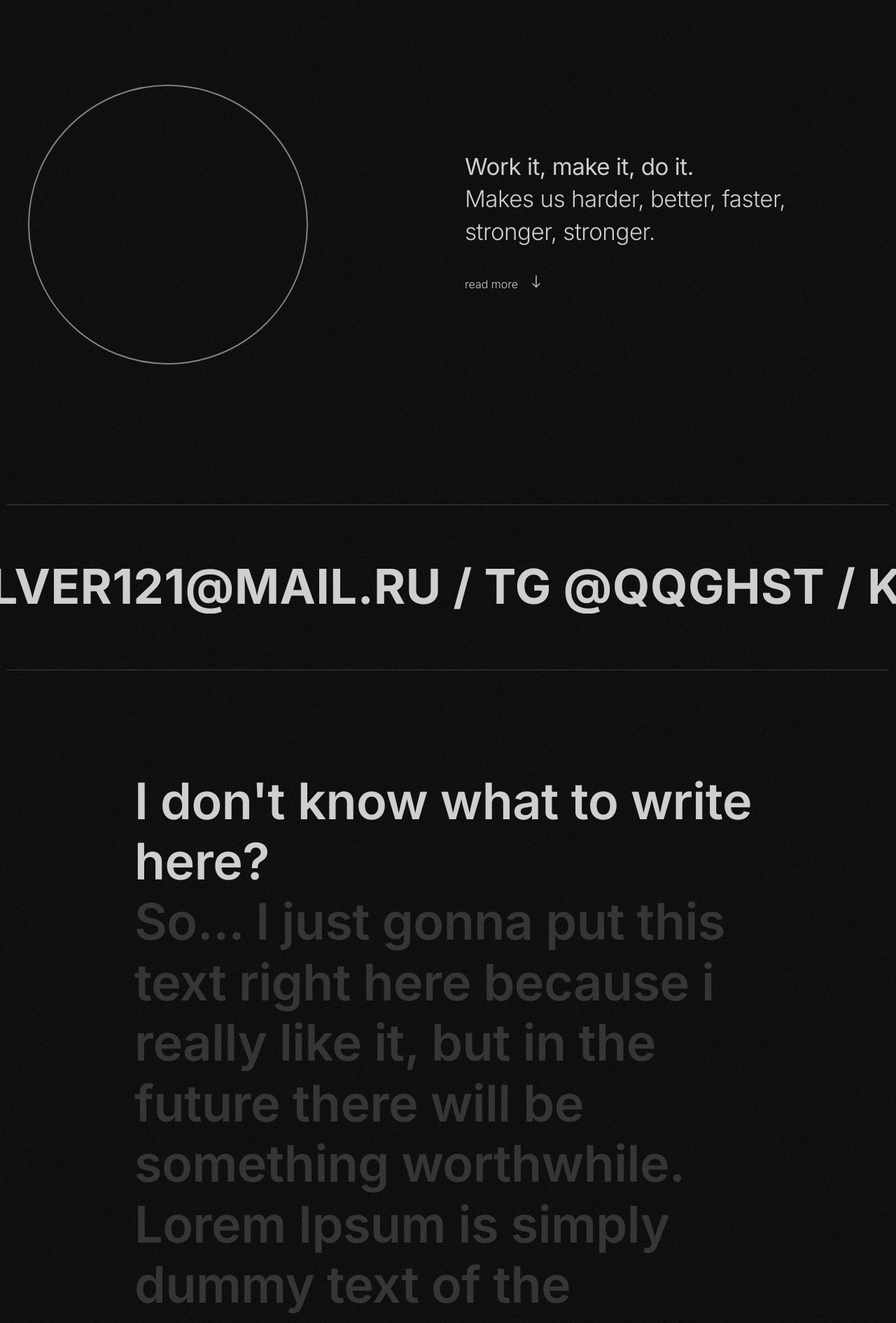
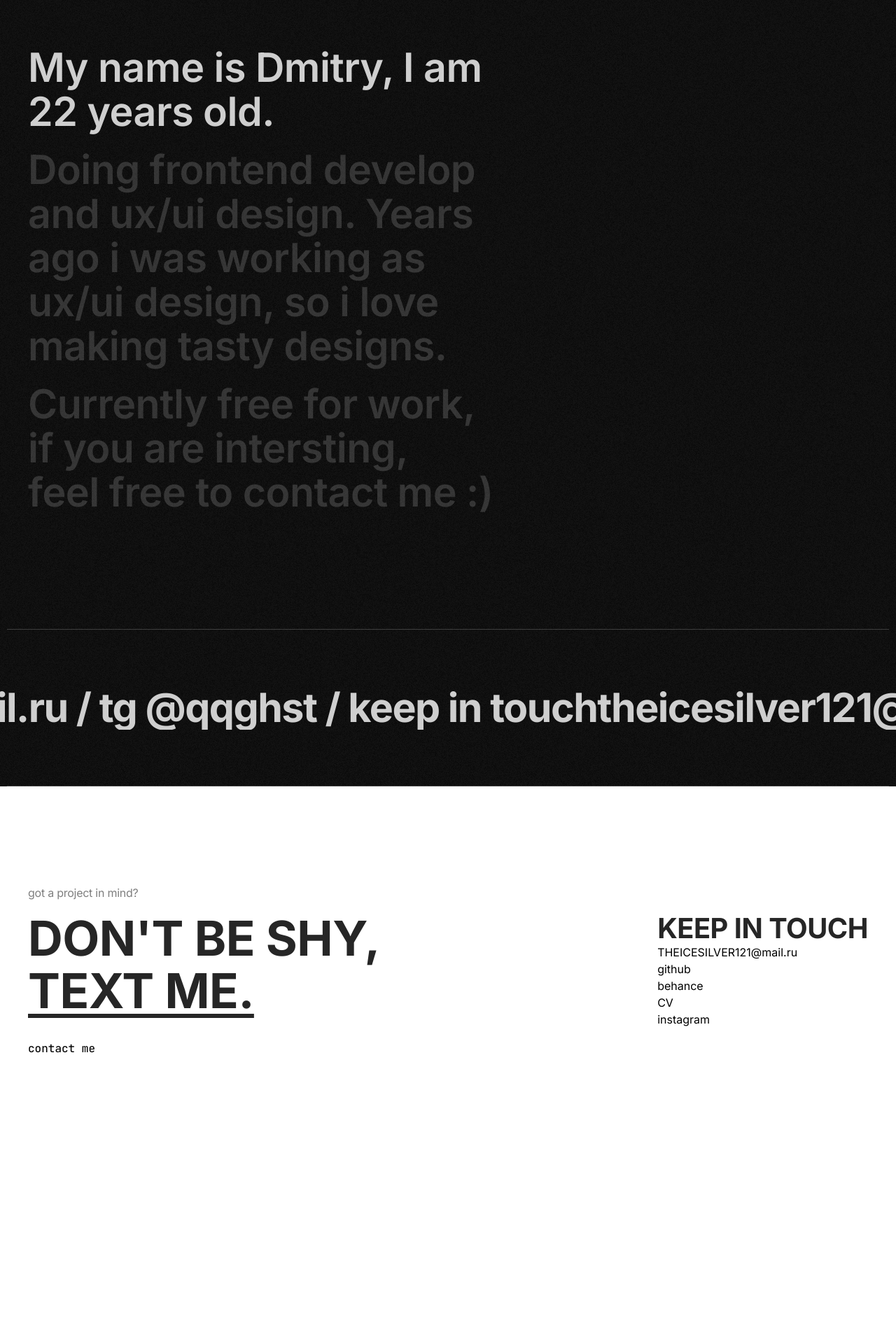
Before and after one commit to qqghst/my-website, a React (Create React App) app: page / in a window 1280 px wide. Shown: the part 880-2771 px from the top of the page at 70% size. After the commit the page ends 2611 px from the top, so only its background shows below. Built offline with nearby package versions, Linux system fonts and the light colour scheme; a web font is replaced by a local one.

Commit message:
section about complete

```diff
--- a/src/App.tsx
+++ b/src/App.tsx
@@ -11,7 +11,7 @@ function App() {
     const [loading, setLoading] = useState(false);
 
     useEffect(() => {
-        setLoading(true);
+        setLoading(false);
         setTimeout(() => {
             setLoading(false)
         }, 2500)
--- a/src/Pages/Footer.tsx
+++ b/src/Pages/Footer.tsx
@@ -8,9 +8,9 @@ const Footer = () => {
             <div className='container mx-auto flex justify-between items-center'>
                 <div>
                     <p className='text-[#7f7f7f] tracking-regularText mb-[16px] text-base'>got a project in mind?</p>
-                    <h1 className='text-[#262626] font-bold leading-[110%] tracking-bigText text-[40px] sm:text-[68.8px] mt-[16px] mb-[32px]'>DON'T BE SHY,<br /><span className='underline underline-offset-[8px]'>TEXT ME.</span></h1>
+                    <h1 className='text-[#262626] font-bold leading-[110%] tracking-bigText text-[40px] sm:text-[68.8px] mt-[16px] mb-[32px]'>DON'T BE SHY,<br /><span className='underline underline-offset-[8px] '>TEXT ME.</span></h1>
                     <Button type='button'>
-                        <span className='font-jetBrains bg-gradient-to-r bg-clip-text text-transparent from-black to-black hover:from-[#224078] hover:to-[#A42C7B]'>keep going?</span>
+                        <span className='font-jetBrains bg-gradient-to-r bg-clip-text text-transparent from-black to-black hover:from-[#224078] hover:to-[#A42C7B]'>contact me</span>
                         <img
                             className='px-[16px] animate-bounce '
                             src={arrow}
--- a/src/Pages/Hero.tsx
+++ b/src/Pages/Hero.tsx
@@ -1,6 +1,7 @@
 import React, { useRef } from 'react';
 import About from './About';
-import { arrow } from "../Assets/imports";
+import Text from './Text';
+import { arrow, line } from "../Assets/imports";
 // import Button from '../Components/UI/Button';
 import Button from '../Components/UI/Button';
 import TitleHero from '../Components/Glitch/titleHero/titleHero';
@@ -40,9 +41,10 @@ const Hero: React.FC = () => {
                     </div>
                 </div>
             </section>
+            <img src={line} alt="" />
 
             <div ref={ref}>
-                <About />
+                <Text />
             </div>
         </>
     );
--- a/src/Pages/KeepInTouch.tsx
+++ b/src/Pages/KeepInTouch.tsx
@@ -5,10 +5,11 @@ import { line } from "../Assets/imports";
 const ScrollHorizontal: React.FC = () => {
     return (
         <>
+            <img src={line} alt="" />
             <section className='flex flex-col justify-center'>
                 <div className='flex flex-col justify-center items-center my-[80px]'>
                     <Marquee speed={90} gradient={false}>
-                        <h1 className='text-whiteOppacity font-bold leading-[110%] tracking-[0.5px] text-[40px] sm:text-[68.8px]'> THEICESILVER121@MAIL.RU / TG @QQGHST / KEEP IN TOUCH / </h1>
+                        <h1 className='text-whiteOppacity font-bold leading-[110%] tracking-[-1.5px] text-[40px] sm:text-[57.33px]'>theicesilver121@mail.ru / tg @qqghst / keep in touch</h1>
                     </Marquee>
                 </div>
             </section>
--- a/src/Pages/Main.tsx
+++ b/src/Pages/Main.tsx
@@ -1,7 +1,6 @@
 import React from 'react'
 import Hero from './Hero';
 import KeepInTouch from './KeepInTouch';
-import Text from './Text';
 import Footer from './Footer'
 
 interface IMain {}
@@ -11,7 +10,6 @@ const Main: React.FC<IMain> = () => {
         <div className='scroll-smooth'>
             <Hero />
             <KeepInTouch />
-            <Text />
             <Footer />
         </div>
     )
--- a/src/Pages/Text.tsx
+++ b/src/Pages/Text.tsx
@@ -26,14 +26,24 @@ const Text: React.FC = () => {
 
     return (
         <section ref={refContainer} className='flex flex-col justify-center'>
-            <div className='container mx-auto max-w-4xl py-24 md:py-28 lg:py-36 flex flex-col justify-center items-center text-[40px] sm:text-[68.8px] md:text-6xl lg:text-7xl tracking-bigText font-semibold text-whiteOppacity'>
-                <div className='leading-[120%] mb-[32px]'>
-                    <div className={Styles.text} style={{opacity: opacityForBlock(progress, 0)}}>I don&apos;t know what to write here?</div>
-                    <span className={`${Styles.text} inline-block after:content-['_']`} style={{opacity: opacityForBlock(progress, 1)}}>So... I just gonna put this text right here because i really like it, but in the future there will be something worthwhile.</span>
-                    <span className={`${Styles.text} inline-block`} style={{opacity: opacityForBlock(progress, 2)}}>Lorem Ipsum is simply dummy text of the printing and typesetting industry.</span>
+            <div className='container mx-auto py-24 md:py-28 lg:py-36 flex flex-col justify-center items-center text-[40px] sm:text-[57.33px] tracking-bigText font-semibold text-whiteOppacity'>
+                <div className='leading-[110%]'>
+                    <div className={`${Styles.text} mb-5`} style={{opacity: opacityForBlock(progress, 0)}}>My name is Dmitry, I am <br />  22 years old.</div>
+                    <span className={`${Styles.text} inline-block after:content-['_'] mb-5`} style={{opacity: opacityForBlock(progress, 1)}}>Doing frontend develop <br /> and ux/ui design. Years <br /> ago i was working as <br /> ux/ui design, so i love <br /> making tasty designs.</span>
+                    <span className={`${Styles.text} inline-block mb-5`} style={{opacity: opacityForBlock(progress, 2)}}>Currently free for work, <br /> if you are intersting, <br /> feel free to contact me :)</span>
                 </div>
             </div>
         </section>
+
+        // <section ref={refContainer} className='flex flex-col justify-center'>
+        //     <div className='container mx-auto max-w-4xl py-24 md:py-28 lg:py-36 flex flex-col justify-center items-center md:text-6xl lg:text-7xl tracking-bigText font-semibold text-whiteOppacity'>
+        //         <div className='leading-[120%] mb-[32px] text-[40px] sm:text-[57.33px]'>
+        //             <div className={Styles.text} style={{opacity: opacityForBlock(progress, 0)}}>My name is Dmitry, I am <br />  22 years old.</div>
+        //             <span className={`${Styles.text} inline-block after:content-['_']`} style={{opacity: opacityForBlock(progress, 1)}}>Doing frontend develop <br /> and ux/ui design. Years <br /> ago i was working as <br /> ux/ui design, so i love <br /> making tasty designs.</span>
+        //             <span className={`${Styles.text} inline-block`} style={{opacity: opacityForBlock(progress, 2)}}>Currently free for work, <br /> if you are intersting, <br /> feel free to contact me :)</span>
+        //         </div>
+        //     </div>
+        // </section>
     )
 }
 
--- a/src/components/LoaderNew/Loader.module.css
+++ b/src/components/LoaderNew/Loader.module.css
@@ -17,9 +17,10 @@
     align-items: center;
     font-size: 68.8px;
     font-weight: 700;
-    letter-spacing: -2.5px;
+    letter-spacing: -3px;
     line-height: 100%;
-    background: linear-gradient(rgba(255, 255, 255, 0.64) 0%, rgba(255, 255, 255, 0.48) 49.48%, rgba(255, 255, 255, 0.4) 100%, rgba(255, 255, 255, 0.32) 100%);
+    color: rgba(255, 255, 255, 0.88);
+    /* background: linear-gradient(rgba(255, 255, 255, 0.64) 0%, rgba(255, 255, 255, 0.48) 49.48%, rgba(255, 255, 255, 0.4) 100%, rgba(255, 255, 255, 0.32) 100%);
     -webkit-background-clip: text;
-	-webkit-text-fill-color: transparent;
+	-webkit-text-fill-color: transparent; */
 }
```
